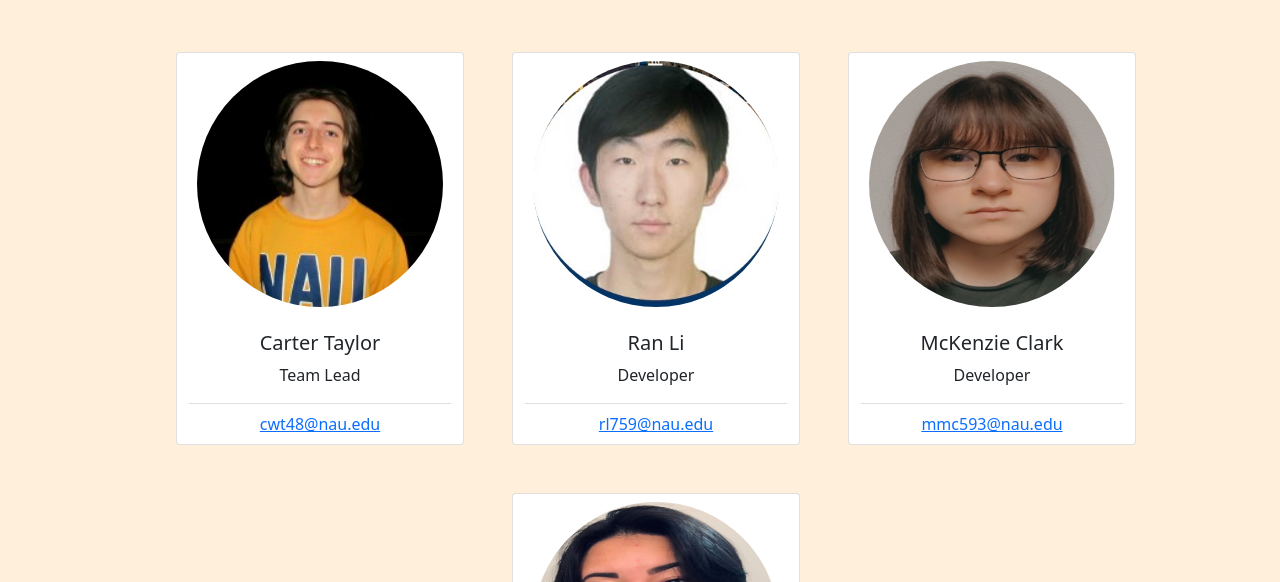
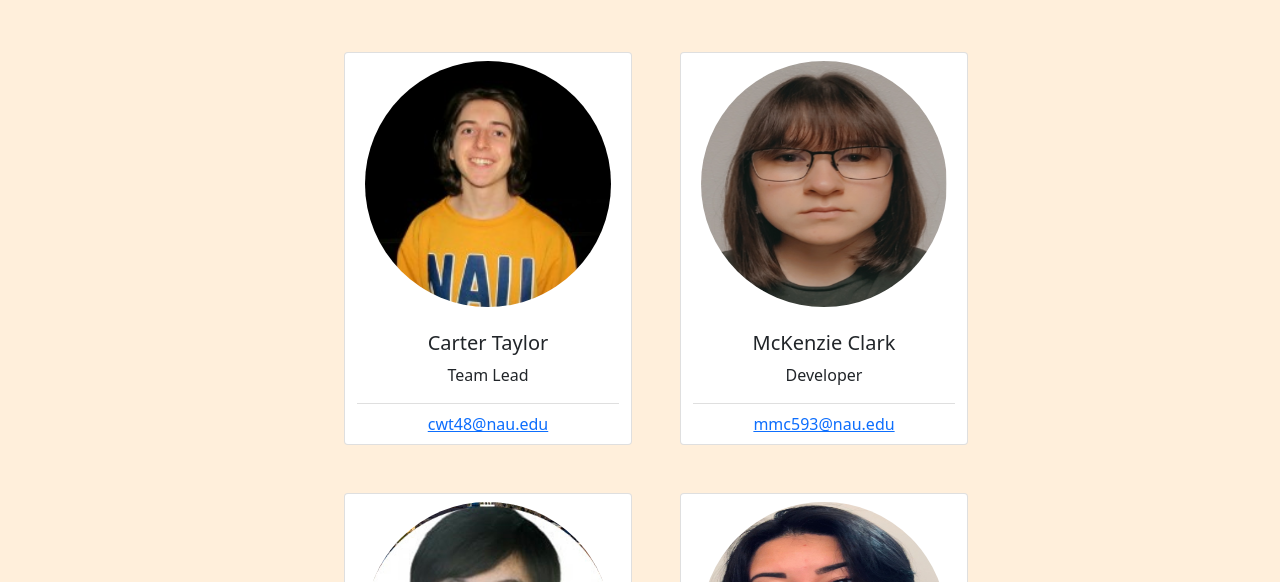
Before and after one commit to cartertaylor/capstone-website, a plain HTML site: page index.html in a window 1280 px wide. Shown: the part 218-800 px from the top of the page. Drawn offline with Linux system fonts and the light colour scheme.

Commit message:
Fixes some spacing with the cards

```diff
--- a/index.html
+++ b/index.html
@@ -32,7 +32,7 @@
               <div class = "row justify-content-center">
 
 
-                <div class="col-md-6 card m-4" style="width: 18rem;">
+                <div class="col-lg-6 card m-4" style="width: 18rem;">
                     <img class="img-circle m-2 img-fluid " src="./res/images/carterPicture.jpg" alt="Card image cap">
                     <div class="card-body">
                       <h5 class="card-title text-center">Carter Taylor</h5>
@@ -44,7 +44,23 @@
 
                 </div>
 
-                <div class="col-md-6 card m-4" style="width: 18rem;">
+
+                <div class="col-6 card m-4" style="width: 18rem;">
+                  <img class="img-circle m-2 img-fluid" src="./res/images/McKenzieHeadShot.png" alt="Card image cap">
+                  <div class="card-body">
+                    <h5 class="card-title text-center">McKenzie Clark</h5>
+                    <p class="card-text text-center">Developer</p>
+                  </div>
+                  <ul class="list-group list-group-flush">
+                    <li class="list-group-item text-center"> <a href = "mailto:   mmc593@nau.edu" class="card-link">  mmc593@nau.edu</a></li>
+                  </ul>
+
+                </div>
+
+                <!-- Adds break between the first and next row -->
+                <div></div>
+
+                <div class="col-lg-6 card m-4" style="width: 18rem;">
                   <img class="img-circle m-2 img-fluid" src="./res/images/RanHeadShot.jpg" alt="Card image cap">
                   <div class="card-body">
                     <h5 class="card-title text-center">Ran Li</h5>
@@ -56,17 +72,7 @@
 
                 </div>
 
-                <div class="col-md-6 card m-4" style="width: 18rem;">
-                  <img class="img-circle m-2 img-fluid" src="./res/images/McKenzieHeadShot.png" alt="Card image cap">
-                  <div class="card-body">
-                    <h5 class="card-title text-center">McKenzie Clark</h5>
-                    <p class="card-text text-center">Developer</p>
-                  </div>
-                  <ul class="list-group list-group-flush">
-                    <li class="list-group-item text-center"> <a href = "mailto:   mmc593@nau.edu" class="card-link">  mmc593@nau.edu</a></li>
-                  </ul>
 
-                </div>
 
                 <div class="card m-4" style="width: 18rem;">
                   <img class="img-circle m-2 img-fluid" src="./res/images/carmenHeadShot.jpg" alt="Card image cap">
```
